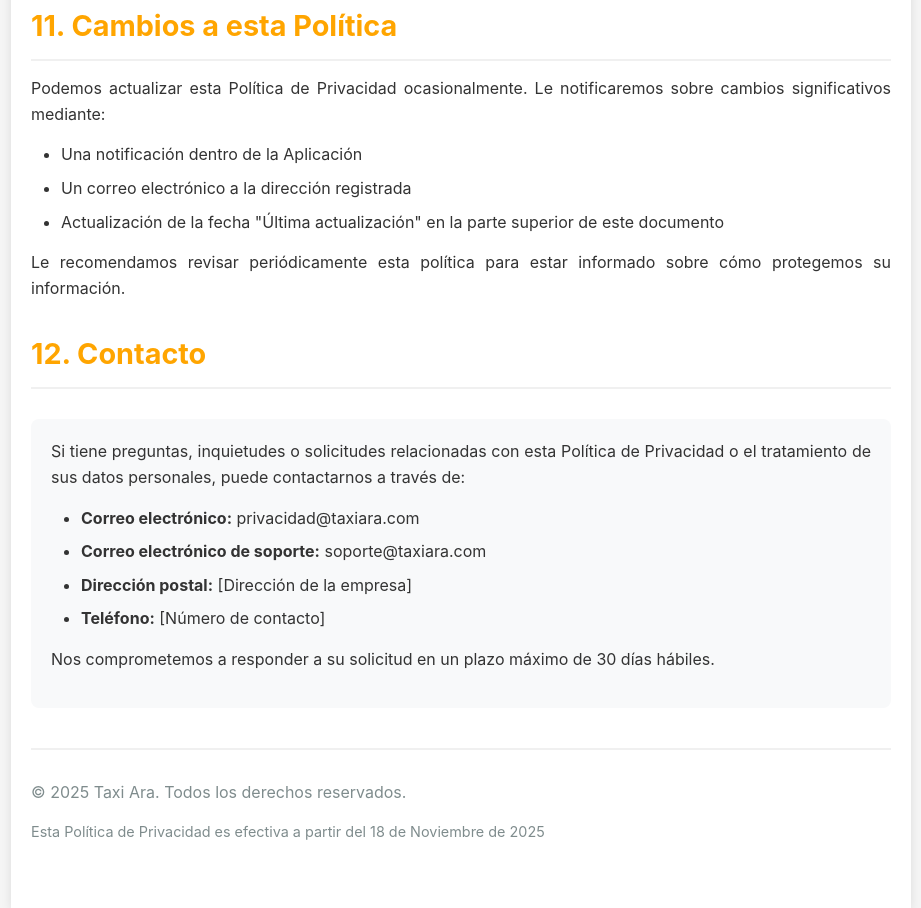
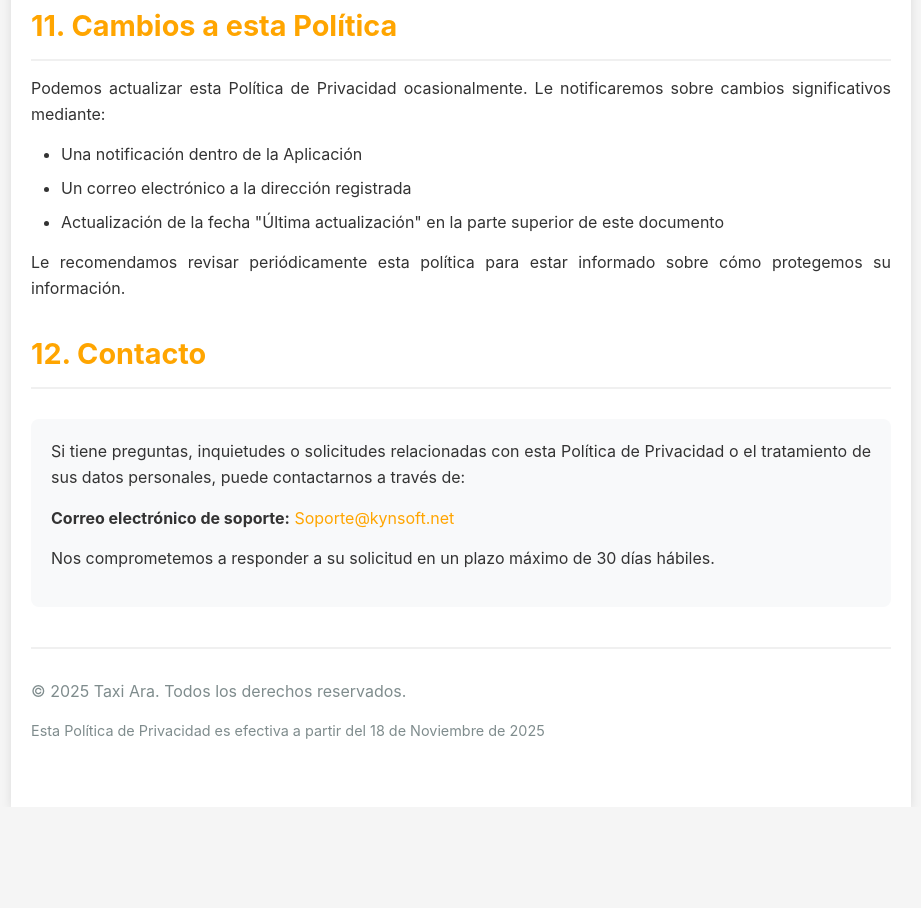
Before and after one commit to kmontes198910/taxi-ara-pages, a plain HTML site: page index.html in a window 1280 px wide. Shown: the part 5566-6474 px from the top of the page, without its empty margins (179-1100 px from the left). After the commit the page ends 6373 px from the top, so only its background shows below. Drawn offline with Linux system fonts and the light colour scheme.

Commit message:
feat: actualizar información de contacto
- Cambiar correo de soporte a Soporte@kynsoft.net
- Simplificar sección de contacto con una sola vía
- Agregar enlace mailto para facilitar contacto

```diff
--- a/index.html
+++ b/index.html
@@ -378,12 +378,9 @@
                     Si tiene preguntas, inquietudes o solicitudes relacionadas con esta Política de Privacidad
                     o el tratamiento de sus datos personales, puede contactarnos a través de:
                 </p>
-                <ul>
-                    <li><strong>Correo electrónico:</strong> privacidad@taxiara.com</li>
-                    <li><strong>Correo electrónico de soporte:</strong> soporte@taxiara.com</li>
-                    <li><strong>Dirección postal:</strong> [Dirección de la empresa]</li>
-                    <li><strong>Teléfono:</strong> [Número de contacto]</li>
-                </ul>
+                <p style="margin-top: 15px;">
+                    <strong>Correo electrónico de soporte:</strong> <a href="mailto:Soporte@kynsoft.net" style="color: #FFA500; text-decoration: none;">Soporte@kynsoft.net</a>
+                </p>
                 <p style="margin-top: 15px;">
                     Nos comprometemos a responder a su solicitud en un plazo máximo de 30 días hábiles.
                 </p>
```
